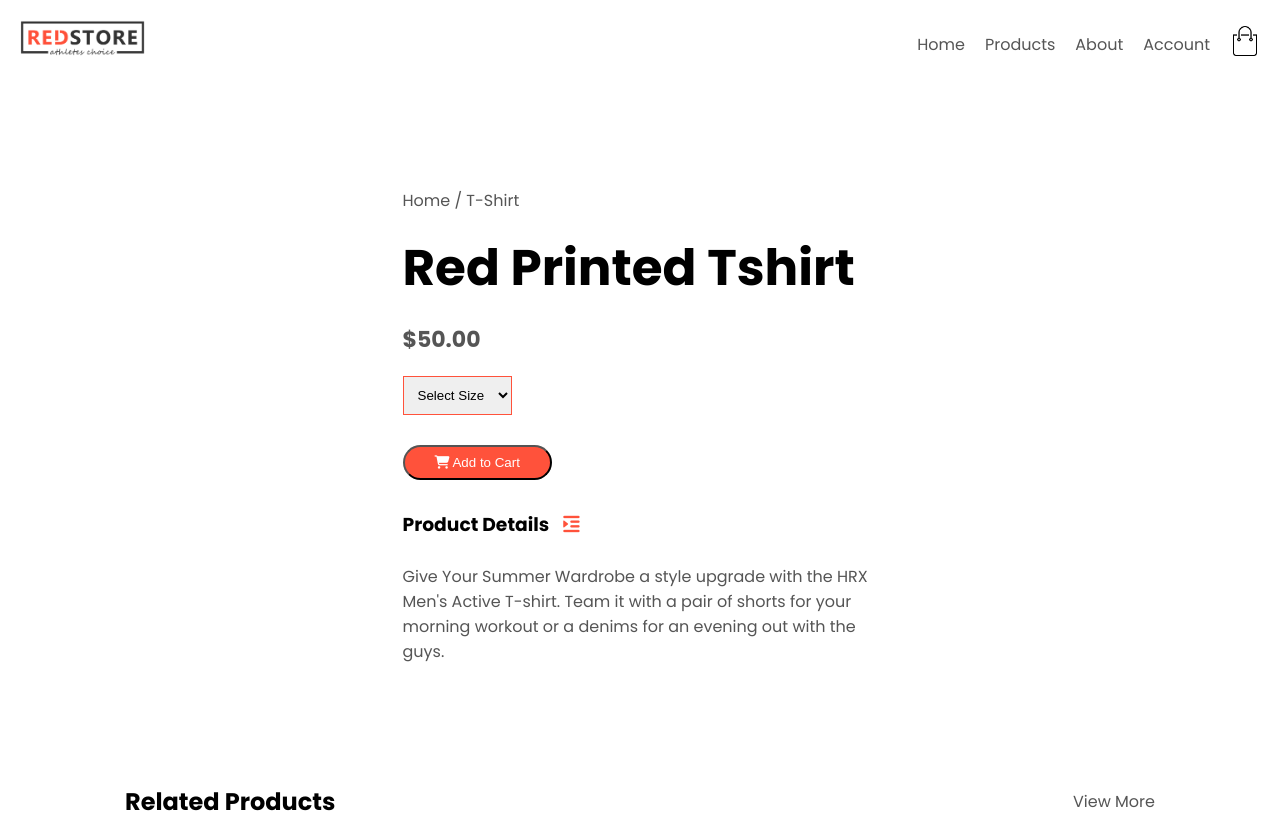
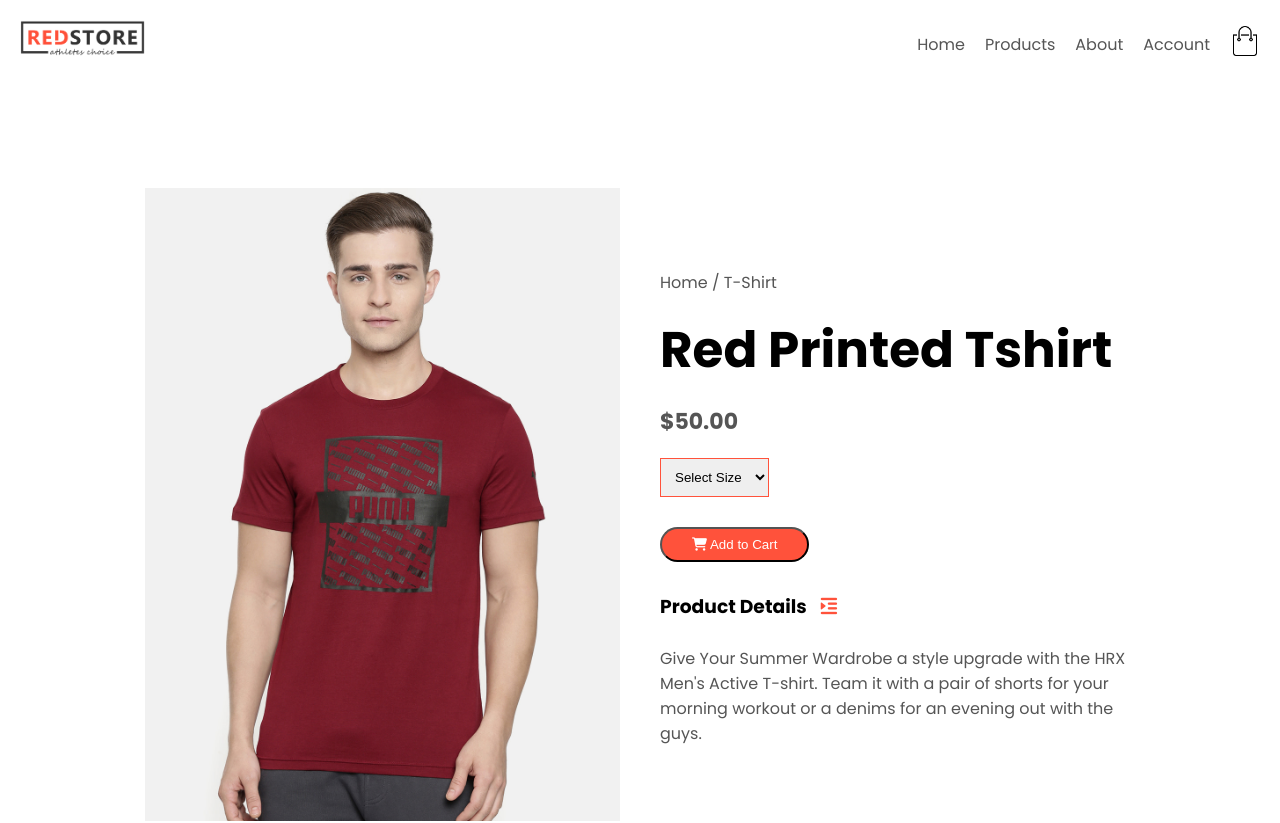
Before and after one commit to amberdhama/Ecommerce-site, a React (Vite) app: page /productdet/1 in a window 1280 px wide. Shown: the top 823 px of the page. Built offline with nearby package versions, Linux system fonts and the light colour scheme.

Commit message:
relater prod2

```diff
--- a/src/Components/productsDetail.jsx
+++ b/src/Components/productsDetail.jsx
@@ -49,9 +49,9 @@
         <>
             <div className="smallcontainer single-product">
                 <div className="row">
-                    {/* <div className="col-2">
+                    <div className="col-2">
                         <img src={product?.img} width="100%" id="productimg" alt="Product" />
-                        <div className="small-img-row">
+                        {/* <div className="small-img-row">
                             <div className="small-img-col">
                                 <img src={gal1} alt="" width="100%" className="small-img" />
                             </div>
@@ -64,8 +64,8 @@
                             <div className="small-img-col">
                                 <img src={gal4} alt="" width="100%" className="small-img" />
                             </div>
-                        </div>
-                    </div> */}
+                        </div> */}
+                    </div>
                     <div className="col-2">
                         <p>Home / T-Shirt</p>
                         <h1>{product?.prod_name}</h1>
```
